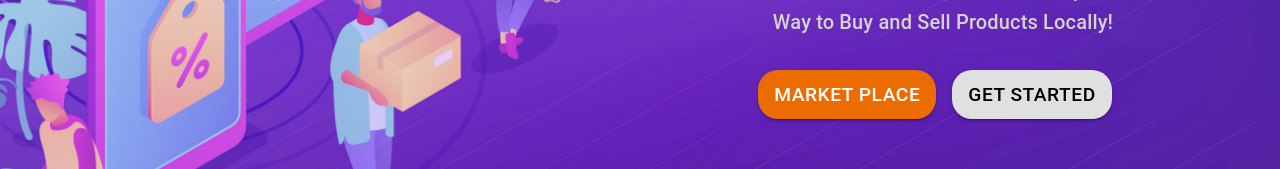
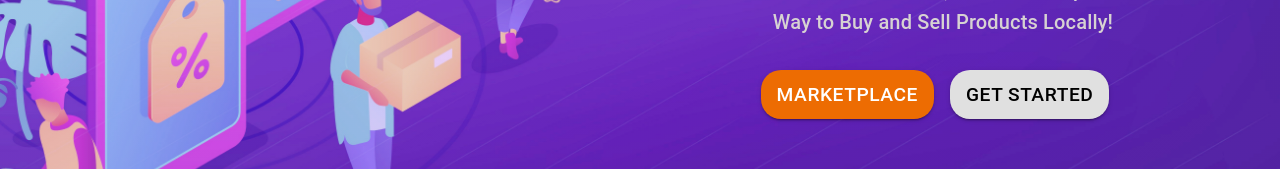
Before and after one commit to sansubed/open-market-hub-frontend, a React (Vite) app: page / in a window 1280 px wide. Shown: the part 381-550 px from the top of the page. Built offline with nearby package versions, Linux system fonts and the light colour scheme.

Commit message:
marketplace space removed

```diff
--- a/src/components/Hero/Hero.tsx
+++ b/src/components/Hero/Hero.tsx
@@ -64,7 +64,7 @@ const Hero = () => {
                 py: 1,
               }}
             >
-              Market Place
+              MarketPlace
             </Button>
             <Button
               href="/create-new-account"
```
